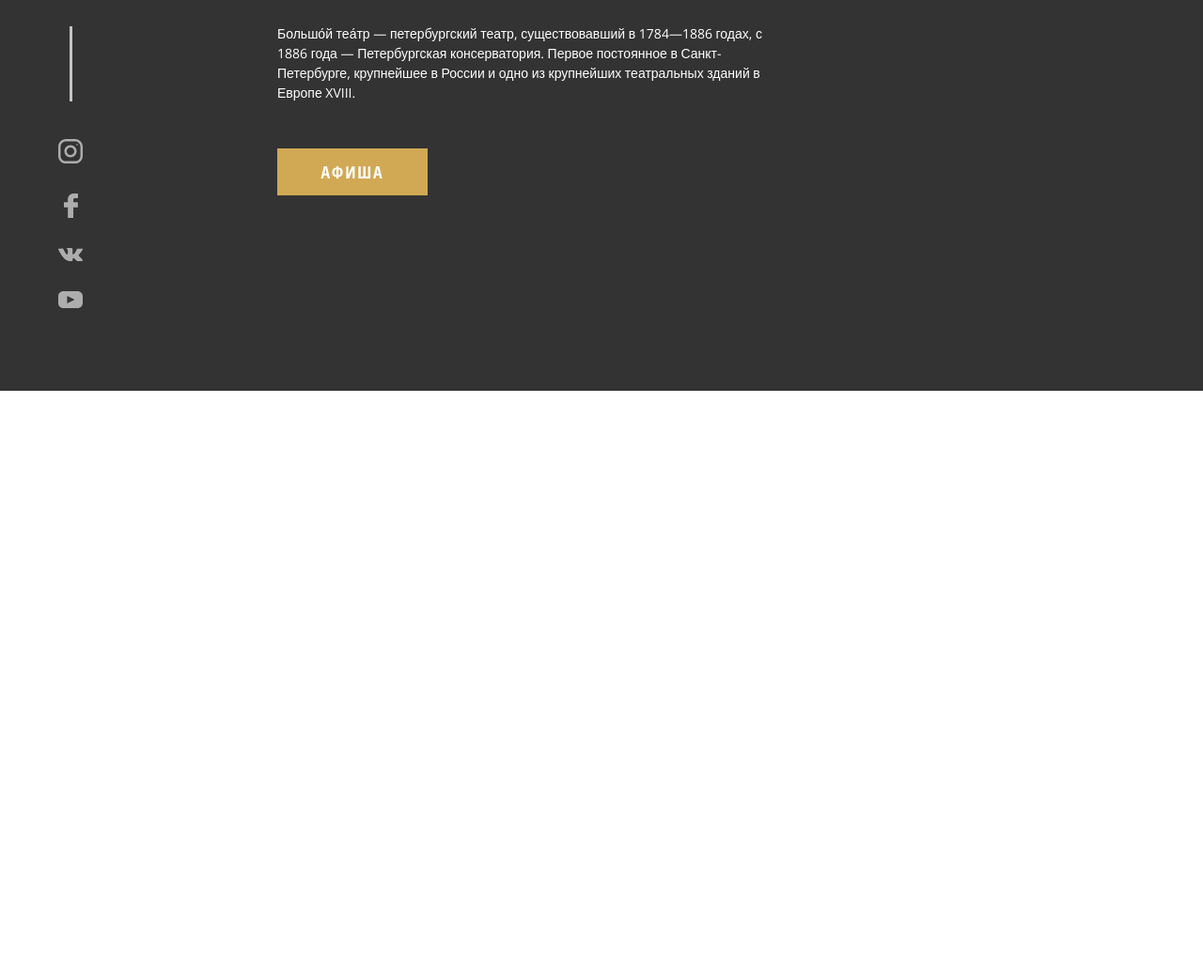
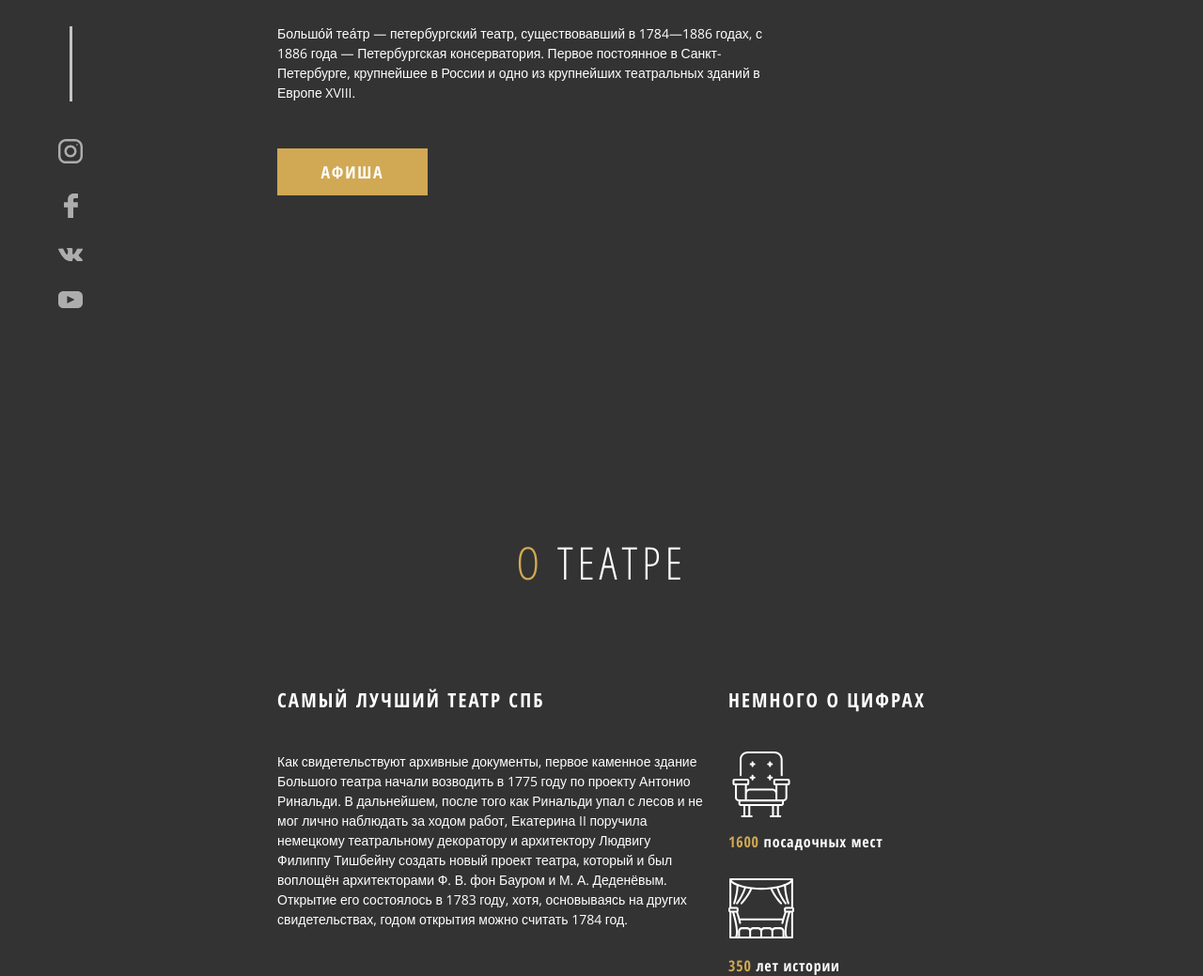
Before and after one commit to olga-volga/bolshoi_theatre, a website: page src/index.html in a window 1280 px wide. Shown: the part 492-1531 px from the top of the page at 94% size. Before the commit the page ends 908 px from the top, so only its background shows below. Drawn offline with nearby package versions, Linux system fonts and the light colour scheme; files that its build step writes are made by us from their sources; files whose address does not match are found by name.

Commit message:
create & stylize about section

```diff
--- a/src/index.html
+++ b/src/index.html
@@ -92,6 +92,33 @@
 				</div>
 			</aside>
 		</section>
+		<section class="about">
+			<div class="container">
+				<h2 class="title">О театре</h2>
+				<div class="about__body">
+					<div class="about__text-block">
+						<h3 class="about__subtitle">Самый лучший театр СПБ</h3>
+						<p class="about__text">Как свидетельствуют архивные документы, первое каменное здание Большого театра начали возводить в 1775 году по проекту Антонио Ринальди. В дальнейшем, после того как Ринальди упал с лесов и не мог лично наблюдать за ходом работ, Екатерина II поручила немецкому театральному декоратору и архитектору Людвигу Филиппу Тишбейну создать новый проект театра, который и был воплощён архитекторами Ф. В. фон Бауром и М. А. Деденёвым. Открытие его состоялось в 1783 году, хотя, основываясь на других свидетельствах, годом открытия можно считать 1784 год.</p>
+					</div>
+					<div class="about-numbers-block">
+						<h3 class="about__subtitle">немного о цифрах</h3>
+						<div class="about-numbers-block__body">
+							<div class="about-numbers-block__item">
+								<img src="img/about/icons/armchair.svg" alt="armchair">
+								<p><span>1600</span> посадочных мест</p>
+							</div>
+							<div class="about-numbers-block__item">
+								<img src="img/about/icons/theater.svg" alt="theater">
+								<p><span>350</span> лет истории</p>
+							</div>
+						</div>
+					</div>
+					<div class="about__img">
+						<img src="img/about/01.jpg" alt="theater">
+					</div>
+				</div>
+			</div>
+		</section>
 	</div>
 	<script src="script.js"></script>
 </body>
--- a/src/scss/media/_media.scss
+++ b/src/scss/media/_media.scss
@@ -2,3 +2,4 @@
 @import '_media_header.scss';
 @import '_media_main.scss';
 @import '_media_aside.scss';
+@import '_media_about.scss';
--- /dev/null
+++ b/src/scss/media/_media_about.scss
@@ -0,0 +1,51 @@
+.about {
+	@media (max-width: $maxw) {
+		&__img {
+			display: none;
+		}
+	}
+	@media (max-width: $md3) {
+		&__text-block {
+			margin-right: 30px;
+		}
+	}
+	@media (max-width: $md4) {
+		&__body {
+			flex-direction: column;
+			align-items: center;
+			justify-content: flex-start;
+		}
+		&__text-block {
+			width: 100%;
+			margin-right: 0;
+		}
+		&__subtitle,
+		&__text {
+			text-align: center;
+		}
+		&-numbers-block {
+			width: 100%;
+			margin-top: 50px;
+
+			&__body {
+				display: flex;
+				justify-content: center;
+			}
+			&__item {
+				&:last-child {
+					margin-top: 0;
+					margin-left: 60px;
+				}
+			}
+		}
+	}
+	@media (max-width: $md6) {
+		&-numbers-block {
+			&__item {
+				&:last-child {
+					margin-left: 40px;
+				}
+			}
+		}
+	}
+}
--- /dev/null
+++ b/src/scss/sections/_about.scss
@@ -0,0 +1,61 @@
+.about {
+	padding-top: 150px;
+
+	&__body {
+		display: flex;
+		justify-content: space-between;
+		margin-top: 100px;
+	}
+	&__text-block {
+		width: 455px;
+	}
+	&__subtitle {
+		font-weight: 700;
+		font-size: 21px;
+		line-height: 29px;
+		letter-spacing: 0.1em;
+		text-transform: uppercase;
+		color: $light;
+	}
+	&__text {
+		font-family: $font-additional;
+		font-style: normal;
+		font-weight: 400;
+		font-size: 14px;
+		line-height: 150%;
+		/* or 21px */
+		color: $light;
+		margin-top: 40px;
+	}
+	&-numbers-block {
+		width: 210px;
+
+		&__body {
+			margin-top: 40px;
+		}
+		&__item {
+			&:last-child {
+				margin-top: 25px;
+			}
+			img {}
+			p {
+				font-weight: 700;
+				font-size: 16px;
+				line-height: 22px;
+				letter-spacing: 0.05em;
+				color: $light;
+				margin-top: 15px;
+
+				span {
+					color: $accent;
+				}
+			}
+		}
+	}
+	&__img {
+		width: 350px;
+		img {
+			width: 100%;
+		}
+	}
+}
--- /dev/null
+++ b/src/scss/sections/_titles.scss
@@ -0,0 +1,13 @@
+.title {
+	font-weight: 300;
+	font-size: 48px;
+	line-height: 65px;
+	text-align: center;
+	letter-spacing: 0.1em;
+	text-transform: uppercase;
+	color: $light;
+
+	&::first-letter {
+		color: $accent;
+	}
+}
--- a/src/scss/style.scss
+++ b/src/scss/style.scss
@@ -14,5 +14,7 @@
 @import 'sections/_main.scss';
 @import 'sections/_buttons.scss';
 @import 'sections/_aside.scss';
+@import 'sections/_about.scss';
+@import 'sections/_titles.scss';
 
 @import 'media/_media.scss';
```
Also changed, not shown: dist/index.html, dist/style.min.css.
